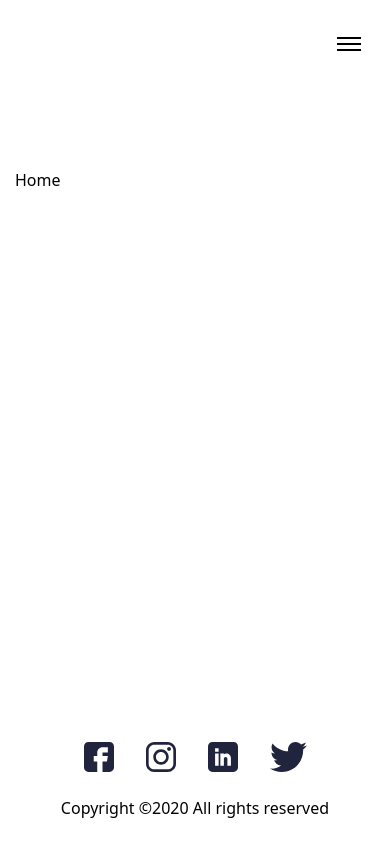
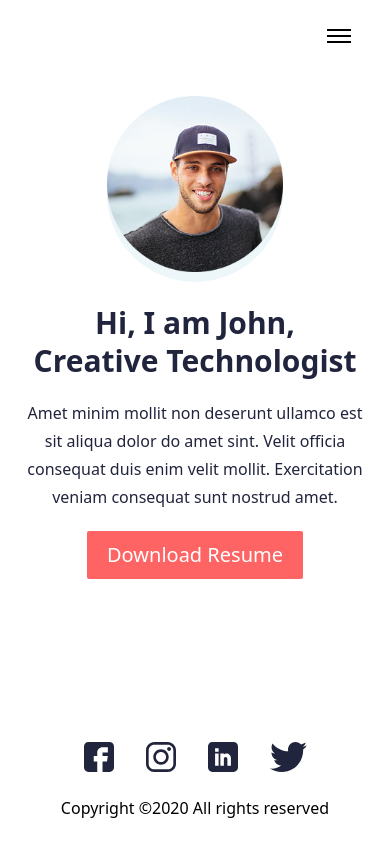
Before and after one commit to viacheslavbocharov/portfolio, a React (Vite) app in the folder apps/works/jhon-react/: page / in a window 390 px wide. Built offline with nearby package versions, Linux system fonts and the light colour scheme.

Commit message:
feat: block scroll on open burger, made responsive hir hero, move hero to separate component

```diff
--- a/apps/works/jhon-react/src/components/Container.tsx
+++ b/apps/works/jhon-react/src/components/Container.tsx
@@ -1,3 +1,15 @@
-export default function Container({ children }: { children: React.ReactNode }) {
-  return <div className="mx-auto w-full max-w-[856px] px-3 md:px-6">{children}</div>;
+type ContainerProps = {
+  children: React.ReactNode;
+  className?: string;
+};
+
+export default function Container({
+  children,
+  className = '',
+}: ContainerProps) {
+  return (
+    <div className={`mx-auto w-full max-w-[856px] px-3 md:px-6 ${className}`}>
+      {children}
+    </div>
+  );
 }
--- a/apps/works/jhon-react/src/components/Header.tsx
+++ b/apps/works/jhon-react/src/components/Header.tsx
@@ -4,15 +4,27 @@ import { useState, useEffect } from 'react';
 export default function Header() {
   const [open, setOpen] = useState(false);
 
-    useEffect(() => {
-    const onKey = (e: KeyboardEvent) => e.key === "Escape" && setOpen(false);
-    window.addEventListener("keydown", onKey);
-    return () => window.removeEventListener("keydown", onKey);
+  useEffect(() => {
+    const onKey = (e: KeyboardEvent) => e.key === 'Escape' && setOpen(false);
+    window.addEventListener('keydown', onKey);
+    return () => window.removeEventListener('keydown', onKey);
   }, []);
 
+  useEffect(() => {
+    if (open) {
+      document.body.style.overflow = 'hidden';
+    } else {
+      document.body.style.overflow = '';
+    }
+
+    return () => {
+      document.body.style.overflow = '';
+    };
+  }, [open]);
+
   return (
-    <header className="w-full mb-20">
-      <div className="max-w-[1042px] mx-auto px-2.5 py-7 flex justify-end-safe">
+    <header className="w-full mb-6 sm:mb-20">
+      <div className="max-w-[1042px] mx-auto p-5 sm:p-7 flex justify-end-safe">
         <div
           className={`${
             open ? 'left-0' : '-left-full'
@@ -20,10 +32,26 @@ export default function Header() {
         >
           <nav className="h-screen w-3xs sm:w-auto sm:h-auto bg-white">
             <ul className="flex flex-col sm:flex-row gap-8 text-xl font-medium p-8 sm:p-0">
-              <li><NavLink to="/" onClick={() => setOpen(false)}>Home</NavLink></li>
-              <li><NavLink to="/works" onClick={() => setOpen(false)}>Works</NavLink></li>
-              <li><NavLink to="/blog" onClick={() => setOpen(false)}>Blog</NavLink></li>
-              <li><NavLink to="/contacts" onClick={() => setOpen(false)}>Contacts</NavLink></li>
+              <li>
+                <NavLink to="/" onClick={() => setOpen(false)}>
+                  Home
+                </NavLink>
+              </li>
+              <li>
+                <NavLink to="/works" onClick={() => setOpen(false)}>
+                  Works
+                </NavLink>
+              </li>
+              <li>
+                <NavLink to="/blog" onClick={() => setOpen(false)}>
+                  Blog
+                </NavLink>
+              </li>
+              <li>
+                <NavLink to="/contacts" onClick={() => setOpen(false)}>
+                  Contacts
+                </NavLink>
+              </li>
             </ul>
           </nav>
 
--- /dev/null
+++ b/apps/works/jhon-react/src/components/Hero.tsx
@@ -0,0 +1,38 @@
+import Container from './Container';
+import jhon from '../assets/img/photo.png';
+
+export default function Hero() {
+  return (
+    <section>
+      <Container
+        className={
+          'flex flex-col-reverse items-center sm:items-start sm:flex-row sm:justify-between gap-8 mb-14 sm:mb-16'
+        }
+      >
+        <div>
+          <h1 className="text-page-title mb-5 md:mb-10 text-center sm:text-left">
+            Hi, I am John,
+            <br />
+            Creative Technologist
+          </h1>
+          <p className="text-main max-w-lg mb-5 md:mb-10 text-center sm:text-left">
+            Amet minim mollit non deserunt ullamco est sit aliqua dolor do amet
+            sint. Velit officia consequat duis enim velit mollit. Exercitation
+            veniam consequat sunt nostrud amet.
+          </p>
+          <button className="bg-[var(--color-accent)] px-5 py-2.5 rounded-xs text-xl text-white font-medium mx-auto sm:mx-0 block sm:inline-block">
+            Download Resume
+          </button>
+        </div>
+        <div className="relative size-44 md:size-60 flex">
+          <img
+            className="relative size-44 md:size-60 -z-10 object-cover shrink-0"
+            src={jhon}
+            alt="John"
+          />
+          <div className="absolute inset-0 size-44 md:size-60 rounded-full bg-[#EDF7FA] translate-y-2.5 -z-20"></div>
+        </div>
+      </Container>
+    </section>
+  );
+}
--- a/apps/works/jhon-react/src/index.css
+++ b/apps/works/jhon-react/src/index.css
@@ -12,7 +12,7 @@
 
 @layer components {
   .text-page-title {
-    @apply text-lg md:text-[44px] font-bold leading-tight text-dark;
+    @apply text-3xl sm:text-4xl md:text-[44px] font-bold leading-tight text-dark;
   }
   .text-block-title {
     @apply text-lg md:text-[22px] font-bold text-dark;
--- a/apps/works/jhon-react/src/pages/Home.tsx
+++ b/apps/works/jhon-react/src/pages/Home.tsx
@@ -1,7 +1,9 @@
-import React from 'react'
+import Hero from '../components/Hero';
 
 export default function Home() {
   return (
-    <div>Home</div>
-  )
+    <>
+    <Hero/>
+    </>
+  );
 }
```
Also changed, not shown: apps/works/jhon-react/src/assets/img/photo.png (added).
